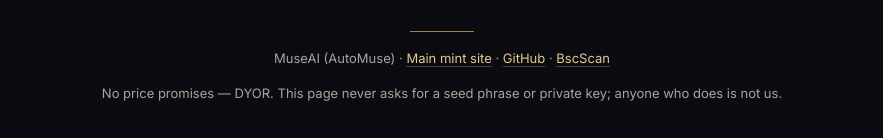
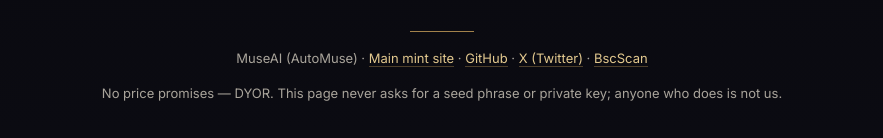
Before and after one commit to automuseai/quest, a plain HTML site: page index.html in a window 1280 px wide. Shown: the part 2747-2885 px from the top of the page, without its empty margins (198-1081 px from the left). Drawn offline with nearby package versions, Linux system fonts and the light colour scheme; a web font is replaced by a local one.

Commit message:
Add X link

```diff
--- a/index.html
+++ b/index.html
@@ -205,7 +205,7 @@
 
   <footer>
     <div class="rule"></div>
-    <p>MuseAI (AutoMuse) · <a href="https://automuseai.github.io/">Main mint site</a> · <a href="https://github.com/automuseai" target="_blank" rel="noopener">GitHub</a> · <a href="https://bscscan.com/token/0x4f468aff03ce7de1b6512ab044f338f92689ce2e" target="_blank" rel="noopener">BscScan</a></p>
+    <p>MuseAI (AutoMuse) · <a href="https://automuseai.github.io/">Main mint site</a> · <a href="https://github.com/automuseai" target="_blank" rel="noopener">GitHub</a> · <a href="https://x.com/MuseAIv3" target="_blank" rel="noopener">X (Twitter)</a> · <a href="https://bscscan.com/token/0x4f468aff03ce7de1b6512ab044f338f92689ce2e" target="_blank" rel="noopener">BscScan</a></p>
     <p>No price promises — DYOR. This page never asks for a seed phrase or private key; anyone who does is not us.</p>
   </footer>
 </div>
```
